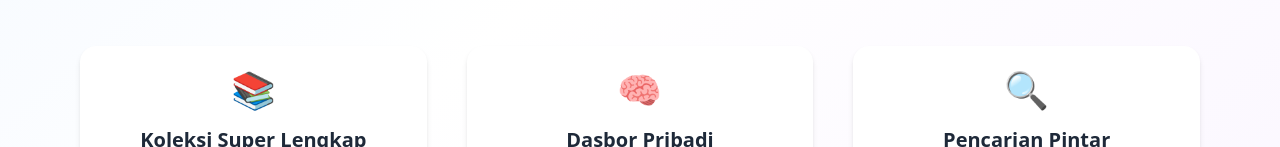
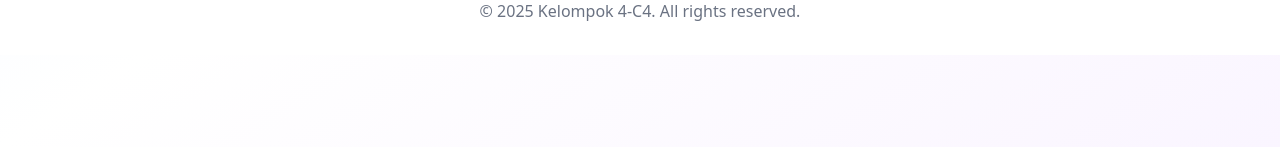
Before and after one commit to ihsann009/library_apps, a React (Vite) app: page / in a window 1280 px wide. Shown: the part 653-800 px from the top of the page. Built offline with nearby package versions, Linux system fonts and the light colour scheme.

Commit message:
fix routes: home cards

```diff
--- a/src/Routes/Home.jsx
+++ b/src/Routes/Home.jsx
@@ -10,7 +10,7 @@ const Home = () => {
       <HeroSection />
 
       {/* Featured Cards Section */}
-      <HomeCards />
+
     </>
   );
 };
```
